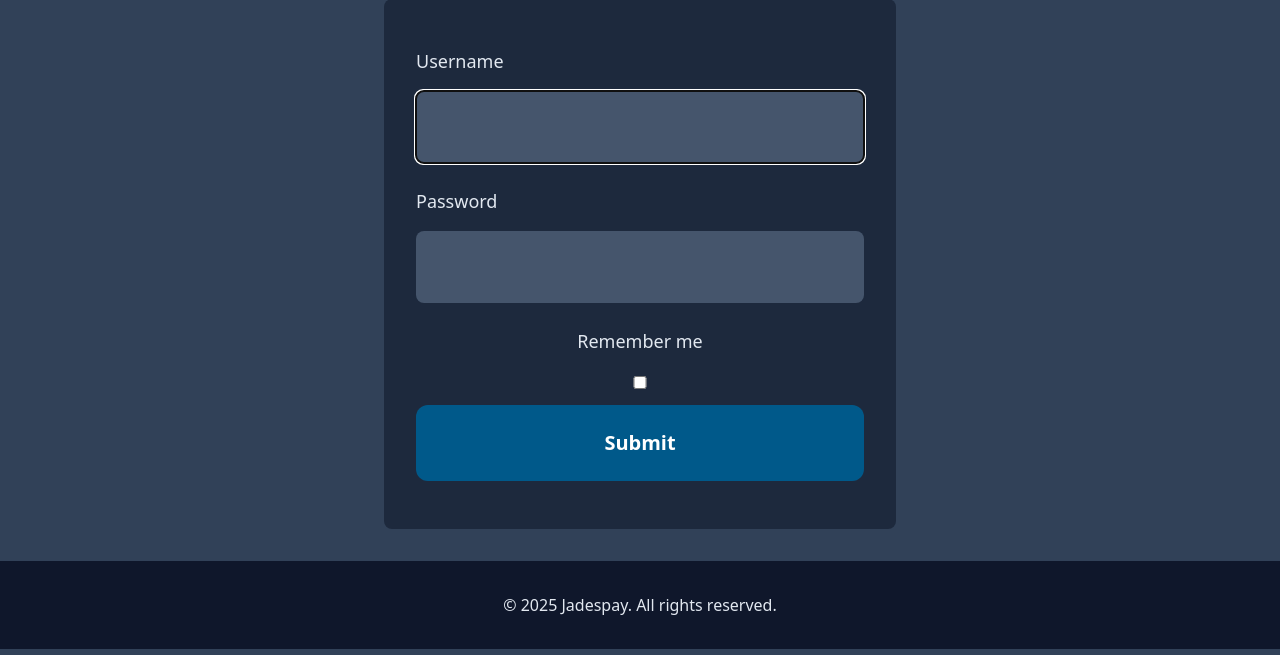
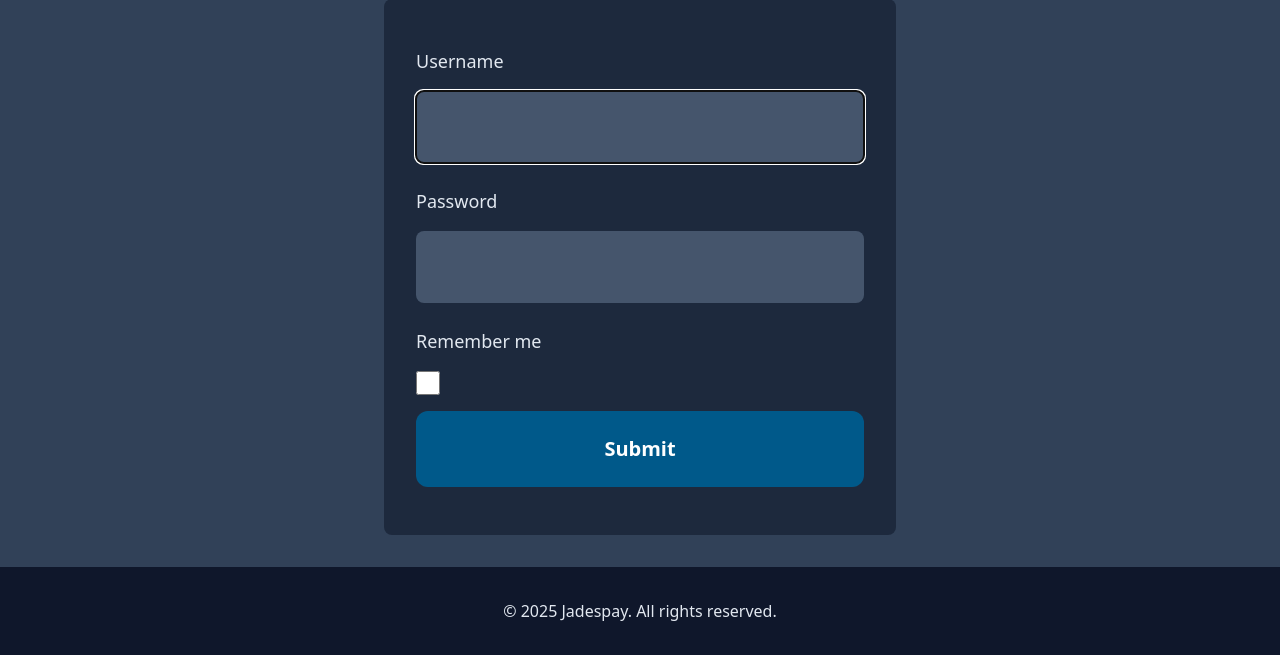
Before and after one commit to PsymoreKaruga/jadespay, a Django app: page /login/ in a window 1280 px wide. Shown: the part 473-1128 px from the top of the page. Run offline with Django 5.2, Linux system fonts and the light colour scheme.

Commit message:
refactor login and signup forms to use relative action URLs and improve checkbox styling

```diff
--- a/creator/templates/creator/Login.html
+++ b/creator/templates/creator/Login.html
@@ -14,7 +14,10 @@
 </div>
 
 <div class="px-8 py-12 max-w-lg mx-auto bg-slate-800 text-white p-8 rounded-lg">
-    <form action="{% url 'creator:login' %}" method="post" class="space-y-6">
+
+    {# <form action="{% url 'creator:login' %}" method="post" class="space-y-6"> #}
+
+    <form method="post" action="." class="space-y-6">
         {% csrf_token %}
         <div class="space-y-4">
             <label for="id_username" class=" text-lg block text-slate-200 text-lg text-blue">Username</label>
@@ -39,8 +42,8 @@
 
 
         <div class="space-y-4">
-            <label for="id_remember" class=" text-lg block text-slate-200 text-center" >Remember me</label>
-            <input type="checkbox" name="remember" id="id_remember" class="w-full py-6 px-8 bg-slate-600 text-green rounded-lg">
+            <label for="id_remember" class=" text-lg block text-slate-200">Remember me</label>
+            <input type="checkbox" name="remember" id="id_remember" class="w-6 h-6 bg-slate-600 rounded-lg">
         <button type="submit" class=" w-full py-6 px-8 text-xl inline-block font-bold text-white bg-sky-800 rounded-xl">Submit</button>
 
         </div>
--- a/creator/templates/creator/signup.html
+++ b/creator/templates/creator/signup.html
@@ -14,7 +14,8 @@
 </div>
 
 <div class="px-8 py-12 max-w-lg mx-auto bg-slate-800 text-white p-8 rounded-lg">
-    <form action="{% url 'creator:signup' %}" method="post" class="space-y-6">
+       {# <form action="{% url 'creator:signup' %}" method="post" class="space-y-6">  #}
+    <form method="post" action="." class="space-y-6">
         {% csrf_token %}
         <div class="space-y-4">
             <label for="id_username" class=" text-lg block text-slate-200 text-lg text-blue">Username</label>
```
Also changed, not shown: db.sqlite3.
